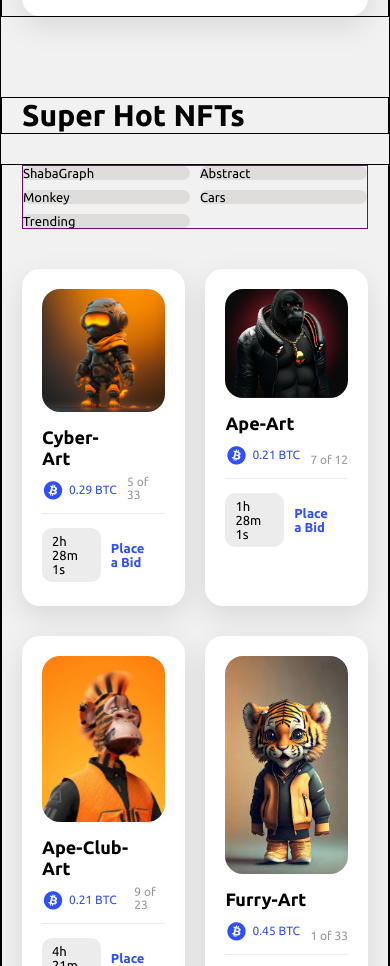
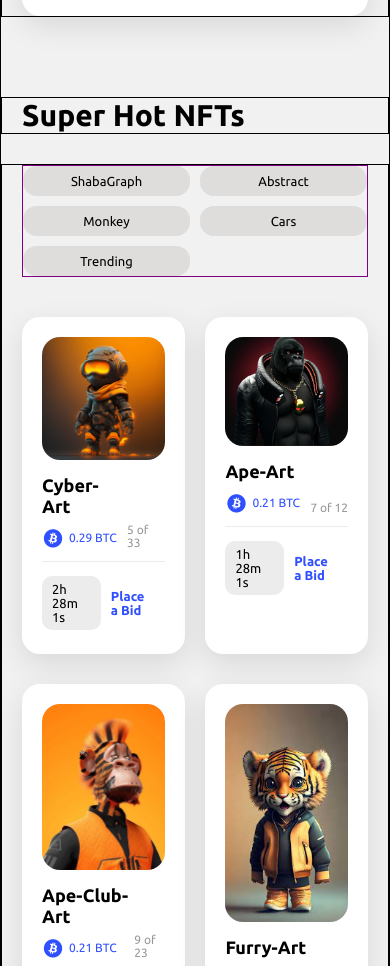
Before and after one commit to SHABA01/responsive-nft-website-design, a website: page index.html in a window 390 px wide. Shown: the part 1347-2313 px from the top of the page. Drawn offline with nearby package versions, Linux system fonts and the light colour scheme.

Commit message:
changes made

```diff
--- a/style.css
+++ b/style.css
@@ -585,7 +585,7 @@ footer .right p{
 
     .nft-shop .category a{
         width: auto; /* Let the links adjust their width based on content */
-        padding: 0;
+        text-align: center; /* Center the text within each link */
     }
 
     footer{
```
